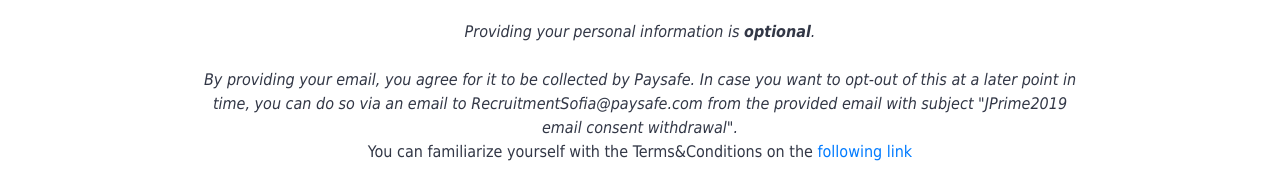
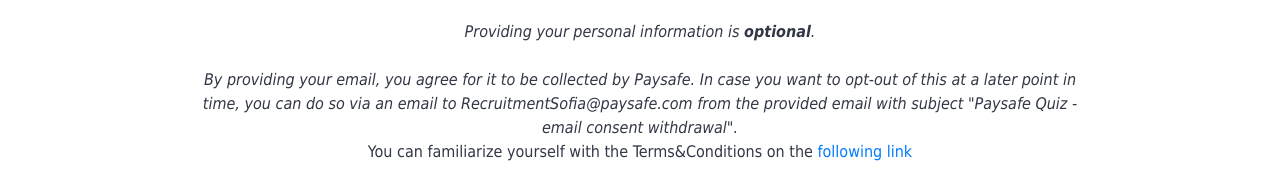
Before and after one commit to viktorpenelski/paysafe-quiz, a plain HTML site: page quiz/quiz.html in a window 1280 px wide. Shown: the part 720-891 px from the top of the page. Drawn offline with Linux system fonts and the light colour scheme.

Commit message:
change opt-out subject text from jprimer to more generic paysafe quiz

```diff
--- a/quiz/quiz.html
+++ b/quiz/quiz.html
@@ -113,7 +113,7 @@
         By providing your email, you agree for it to be collected by Paysafe.
         In case you want to opt-out of this at a later point in time,
         you can do so via an email to RecruitmentSofia@paysafe.com from the provided email with subject
-        "JPrime2019 email consent withdrawal".
+        "Paysafe Quiz - email consent withdrawal".
       </i>
     </span>
     <br />
```
